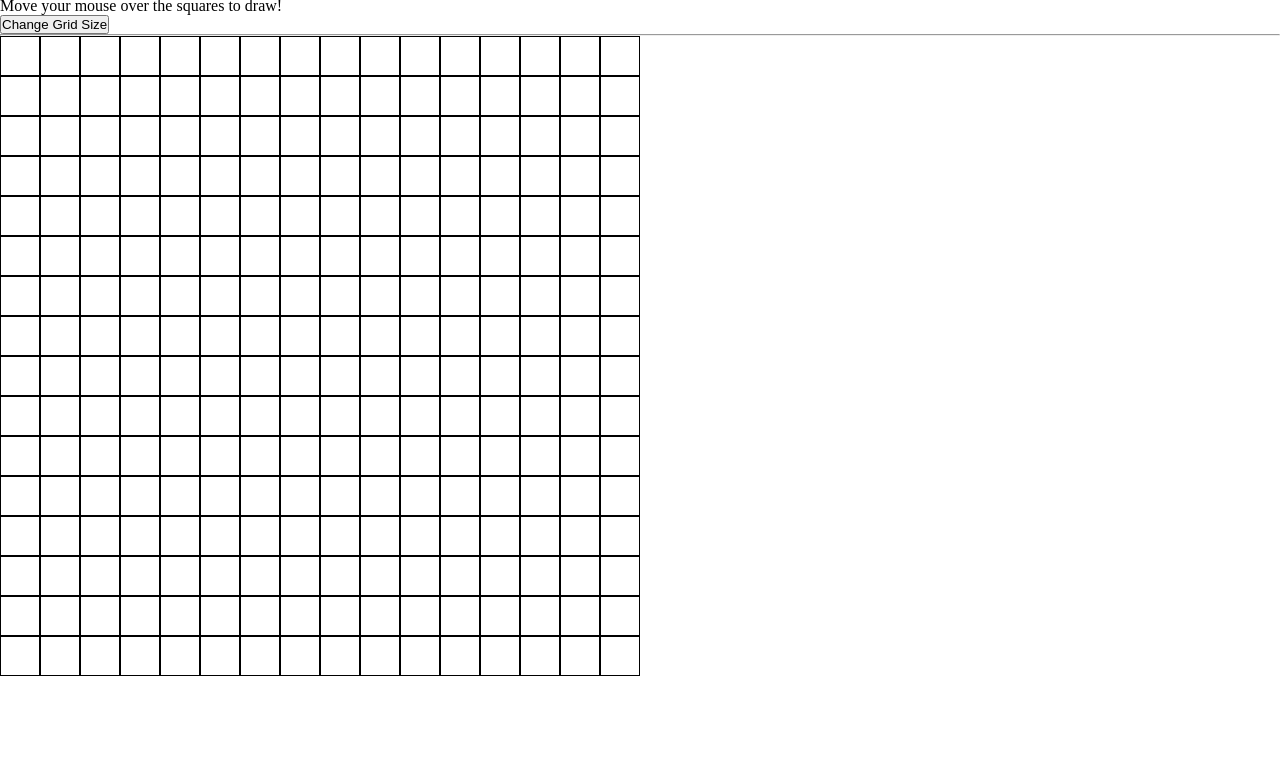
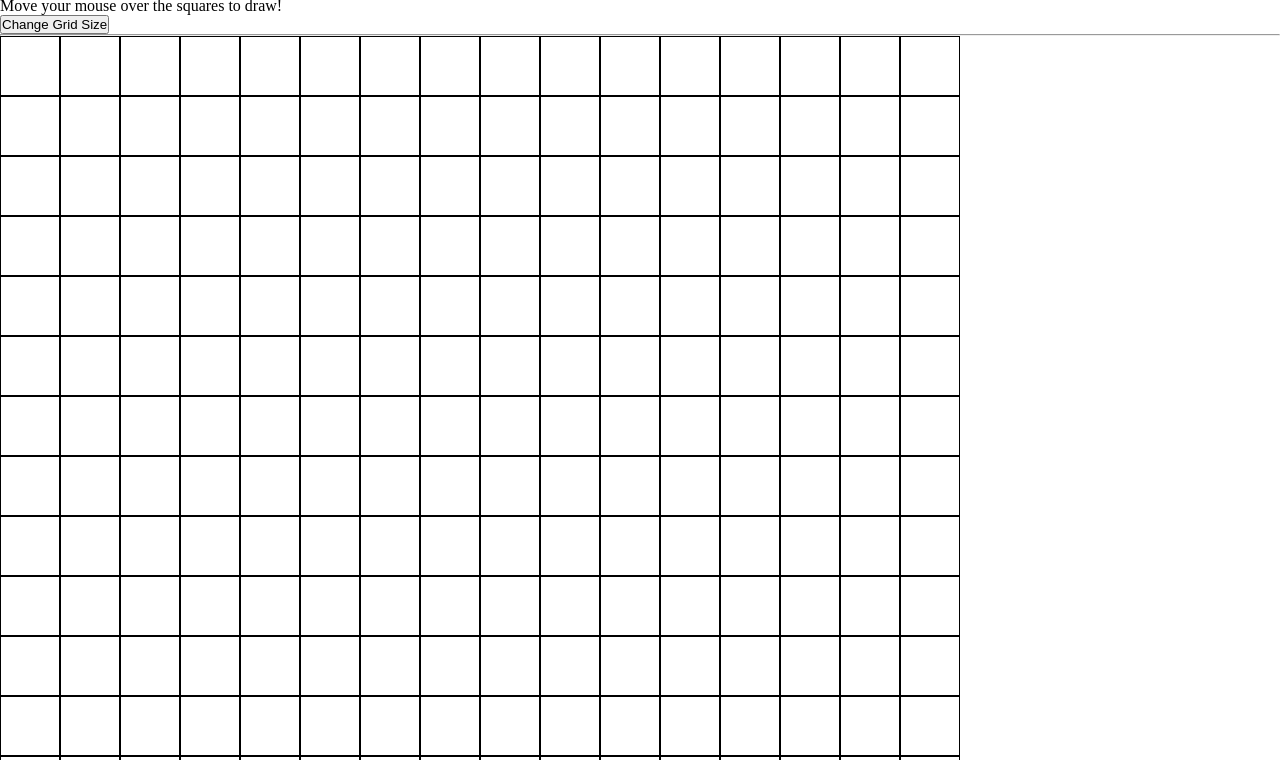
Before and after one commit to sam53-code/etch-a-sketch, a plain HTML site: page index.html in a window 1280 px wide. Shown: the part 40-800 px from the top of the page. Drawn offline with Linux system fonts and the light colour scheme.

Commit message:
adjust container width and height

```diff
--- a/css/styles.css
+++ b/css/styles.css
@@ -9,8 +9,8 @@
   flex-wrap: wrap;
   max-width: 100%;
   aspect-ratio: 1 / 1;
-  height: 640px;
-  width: 640px;
+  height: 960px;
+  width: 960px;
 }
 
 .square {
```
